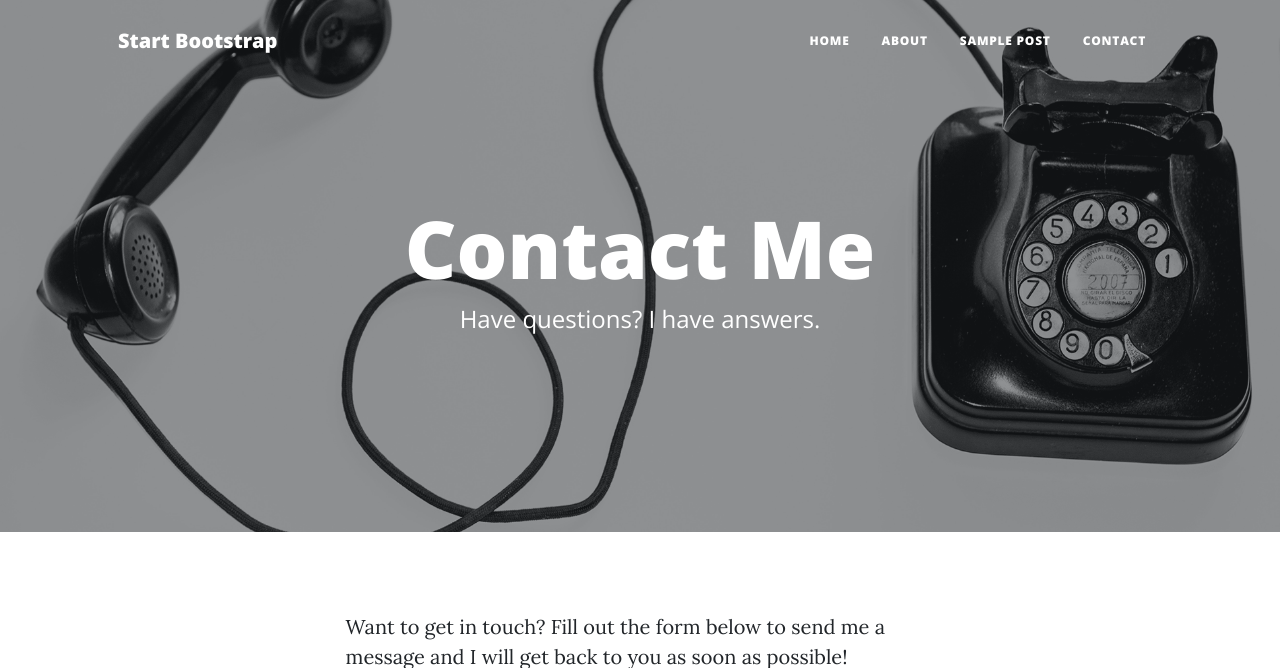
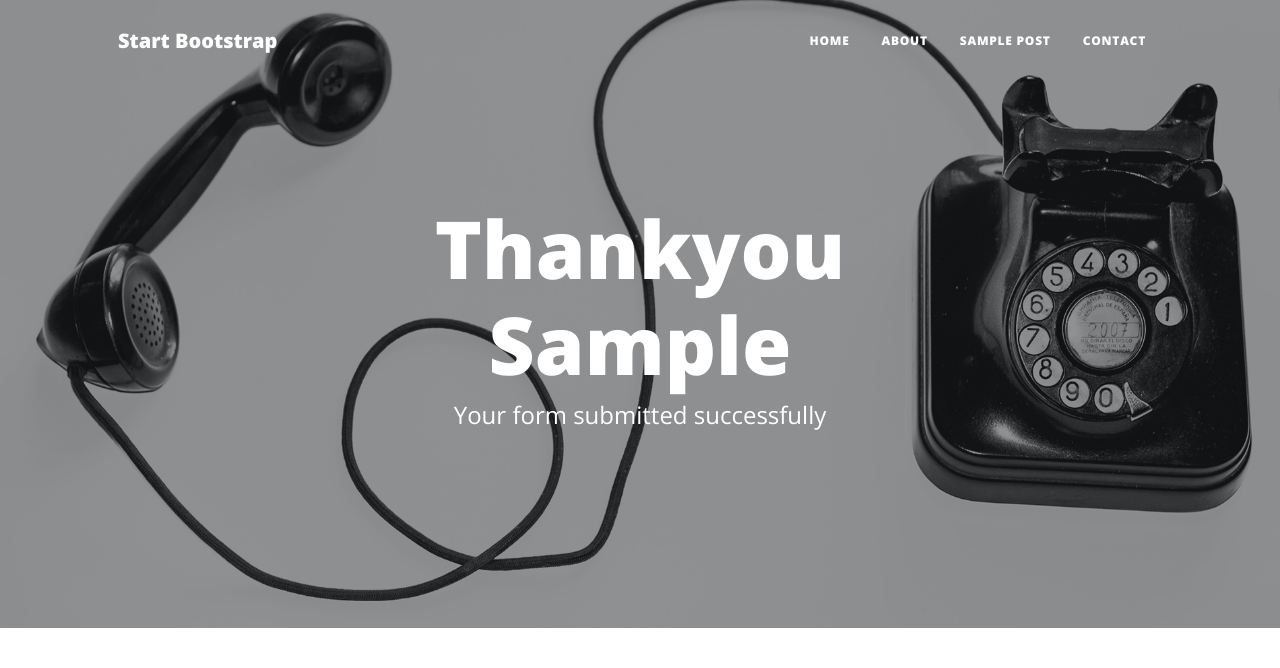
Before and after one commit to yaitsmethiyagu/bootstrap_blog, a Flask app: template templates/contact.html in a window 1280 px wide. Shown: the top 668 px of the page. Run offline with Flask 3, Linux system fonts and the light colour scheme; the template is opened without the code that fills it: most values are stand-ins (such as "Sample title", 1, 10 or a date in 2020); some libraries are stand-ins or nearby versions.

Commit message:
Added contact form feature

```diff
--- a/server.py
+++ b/server.py
@@ -34,6 +34,8 @@ def contact():
         return render_template("contact.html")
     elif request.method == "POST":
         name = request.form["name"]
+        return render_template("contact.html", form_sender = name)
+
         return f"<h1>Thankyou {name}<h1> <h3>Form submitted successfully<h3>"
 
 
--- a/templates/contact.html
+++ b/templates/contact.html
@@ -10,8 +10,16 @@
                 <div class="row gx-4 gx-lg-5 justify-content-center">
                     <div class="col-md-10 col-lg-8 col-xl-7">
                         <div class="page-heading">
+
+                            {% if form_sender %}
+                            <h1>Thankyou {{form_sender}}</h1>
+                            <span class="subheading">Your form submitted successfully</span>
+
+                            {% else %}
                             <h1>Contact Me</h1>
                             <span class="subheading">Have questions? I have answers.</span>
+
+                            {% endif %}
                         </div>
                     </div>
                 </div>
@@ -22,6 +30,7 @@
             <div class="container px-4 px-lg-5">
                 <div class="row gx-4 gx-lg-5 justify-content-center">
                     <div class="col-md-10 col-lg-8 col-xl-7">
+
                         <p>Want to get in touch? Fill out the form below to send me a message and I will get back to you as soon as possible!</p>
                         <div class="my-5">
                             <!-- * * * * * * * * * * * * * * *-->
```
